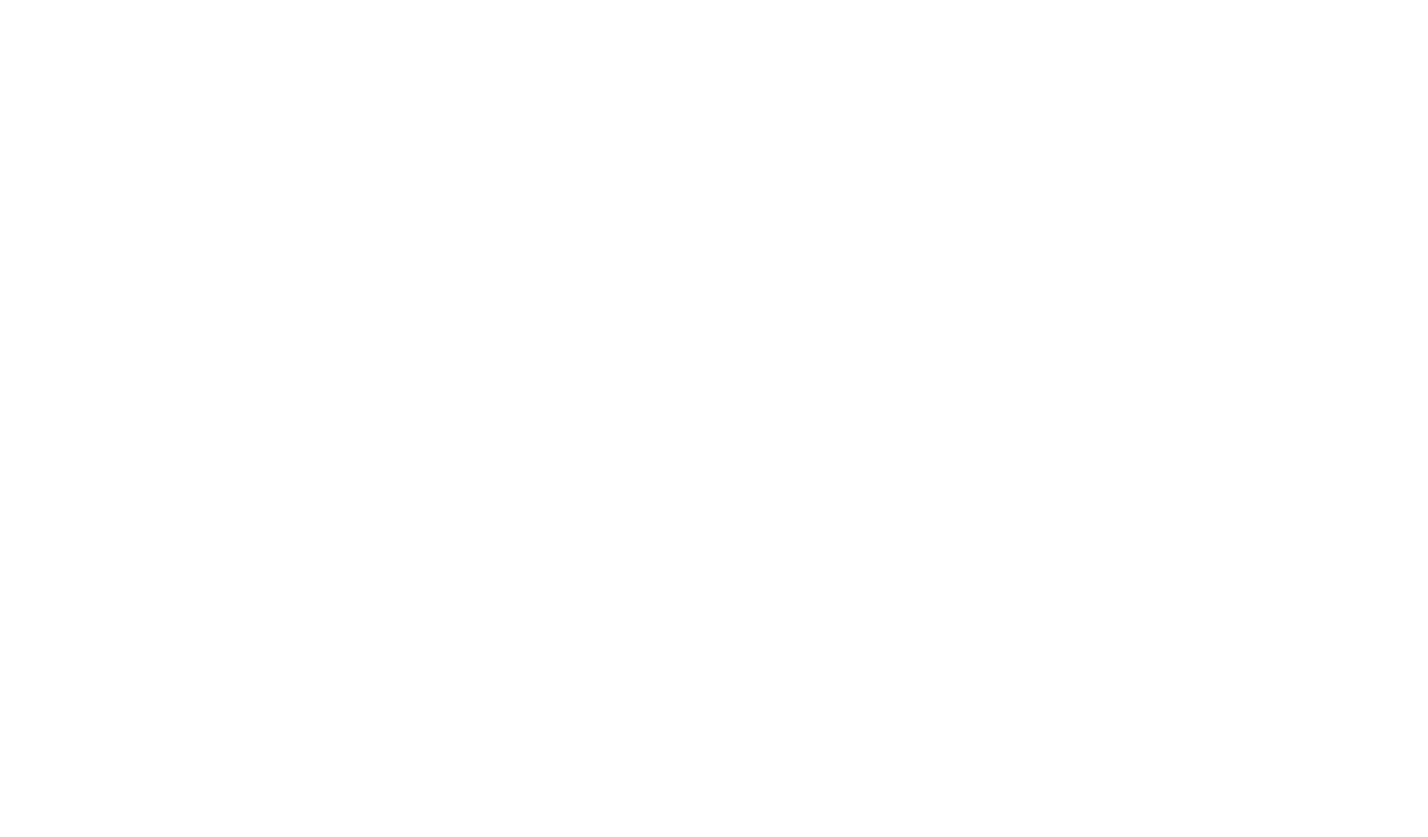
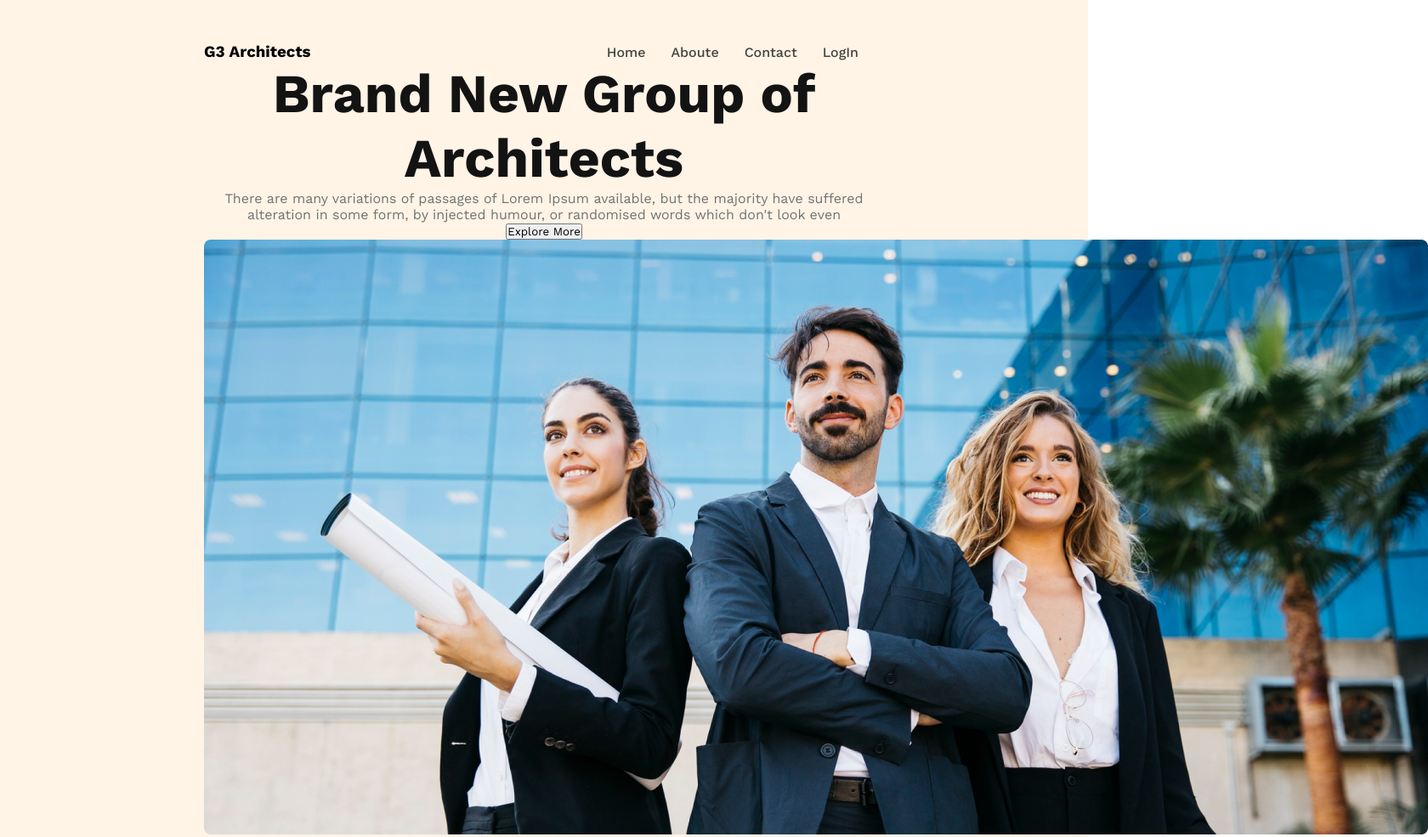
Before and after one commit to Akm-Azad/G3-Responsiv-1, a plain HTML site: page index.html in a window 1280 px wide. Shown: the top 985 px of the page at 85% size, 1680 px wide, since content can reach past the window. Before the commit the page ends 800 px from the top, so only its background shows below. Drawn offline with nearby package versions, Linux system fonts and the light colour scheme.

Commit message:
banner added

```diff
--- a/index.html
+++ b/index.html
@@ -9,6 +9,29 @@
 </head>
 <body>
     <header>
+        <nav>
+            <h3 class="nav-title">
+                G3 Architects
+            </h3>
+            <ul>
+                <li><a href="">Home</a></li>
+                <li><a href="">Aboute</a></li>
+                <li><a href="">Contact </a></li>
+                <li><a href="">LogIn</a></li>
+            </ul>
+
+        </nav>
+        <div class="h-banner">
+            <div class="h-banner-content">
+                <h1 class="h-banner-title">Brand New
+                    Group of Architects</h1>
+                   <p class="h-banner-description">
+                    There are many variations of passages of Lorem Ipsum available, but the majority have suffered alteration in some form, by injected humour, or randomised words which don't look even
+                   </p>
+                   <button class="primary-btn">Explore More</button>
+            </div>
+               <img src="images/banner.png" alt="">
+        </div>
 
     </header>
     <main>
--- a/style.css
+++ b/style.css
@@ -0,0 +1,49 @@
+@import url('https://fonts.googleapis.com/css2?family=Work+Sans:wght@300;400;500;600;700;800;900&display=swap');
+*{
+    font-family: 'Work Sans', sans-serif;
+    margin: 0;
+    padding: 0;
+}
+header{
+    background: rgba(255, 144, 14, 0.10);
+    padding: 50px 240px;
+
+}
+.nav-tatle{
+    font-size: 2.8rem;
+    font-weight: 700;
+    color:#131313 ;
+}
+nav{
+    display: flex;
+    justify-content: space-between;
+    align-items: center;
+}
+nav ul{
+    display: flex;
+}
+nav li{
+    list-style: none;
+    margin-right: 30px;
+    font-weight: 500;
+    font-size: 1rem;
+
+}
+nav a{
+    text-decoration: none;
+    color: #424242;
+}
+/* banner  */
+.h-banner-content{
+    max-width: 880px;
+    text-align: center;
+    margin: 0 auto;
+}
+.h-banner-title{
+    font-weight: 700;
+    font-size: 4rem;
+    color: #131313;
+}
+.h-banner-description{
+    color: #727272;
+}
```
